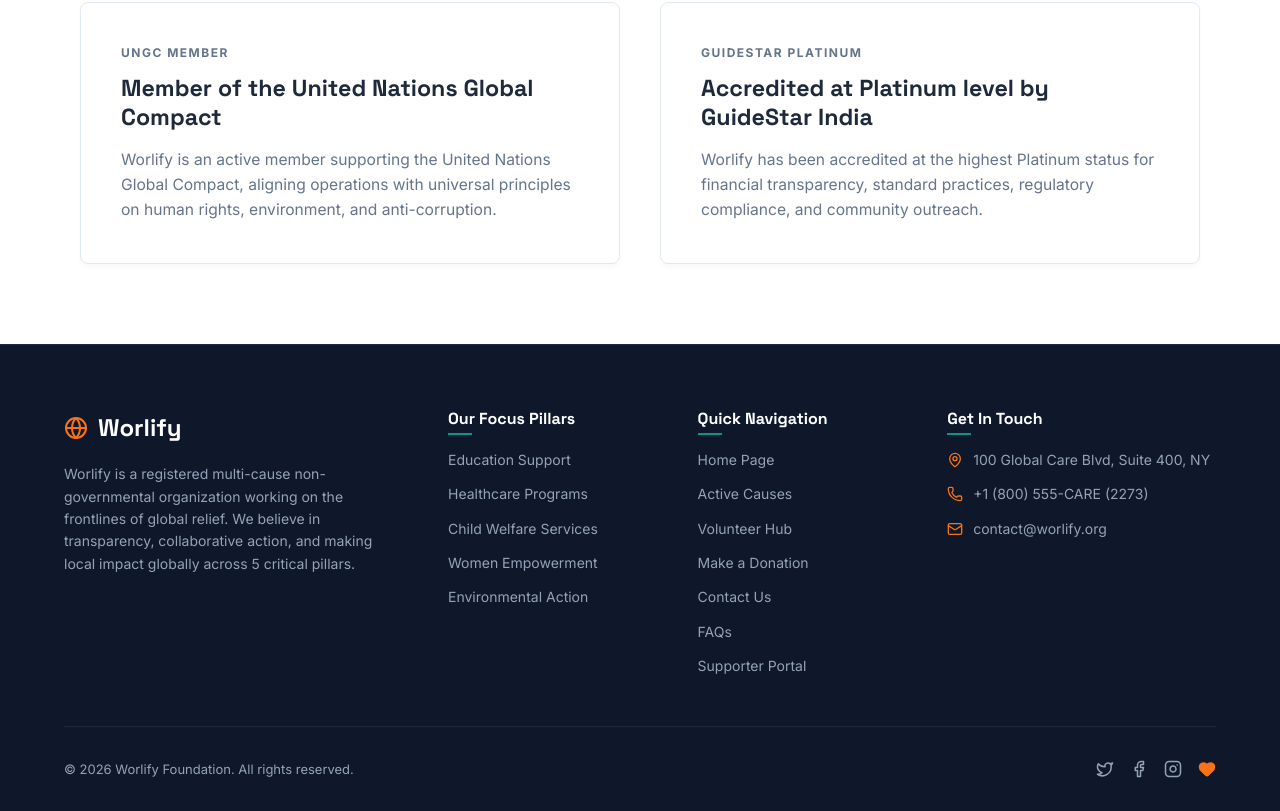
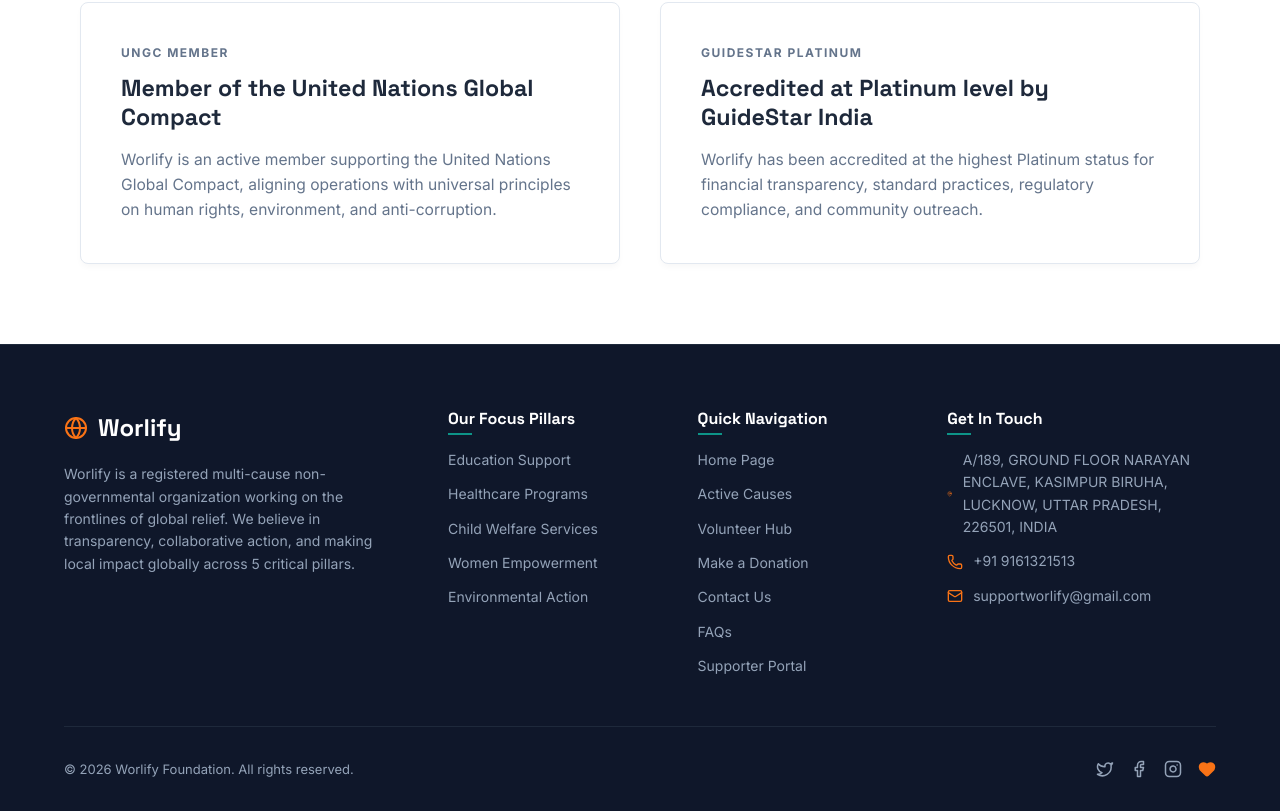
Before and after one commit to worlify/Worlify-Org, a Next.js app: page / in a window 1280 px wide. Shown: the part 5399-6210 px from the top of the page. Built offline with nearby package versions, Linux system fonts and the light colour scheme; no server answers; the database is empty.

Commit message:
contact details fixes

```diff
--- a/src/components/Contact.jsx
+++ b/src/components/Contact.jsx
@@ -29,7 +29,7 @@
   });
 
   // Regional office active tab
-  const [activeOfficeTab, setActiveOfficeTab] = useState('mumbai');
+  const [activeOfficeTab, setActiveOfficeTab] = useState('head_office');
 
   const handleChange = (e) => {
     const { name, value } = e.target;
@@ -82,20 +82,15 @@
 
   // Office data for regional tabs
   const offices = {
-    mumbai: {
-      address: 'Unit No. 101, First Floor, Block A, Mumbai Tech Park, BKC, Mumbai - 400051',
-      phone: '+91-22-68934500',
-      email: 'mumbai@sankalpindia.org'
+    head_office: {
+      address: 'A/1, JAN KALYAN BHAWAN-NEAR SMS COLLEGE, KASIMPUR BIRUHA, LUCKNOW, UTTAR PRADESH, 226501, INDIA',
+      phone: '+91-9161321513',
+      email: 'supportworlify@gmail.com'
     },
-    patna: {
-      address: '3rd Floor, Shanti Enclave, Boring Road, Near Chauraha, Patna - 800001',
-      phone: '+91-612-4029188',
-      email: 'patna@sankalpindia.org'
-    },
-    bengaluru: {
-      address: 'No. 45, 2nd Cross Road, Koramangala 4th Block, Bengaluru - 560034',
-      phone: '+91-80-41589300',
-      email: 'bengaluru@sankalpindia.org'
+    regd_office: {
+      address: 'A/189, GROUND FLOOR NARAYAN ENCLAVE, KASIMPUR BIRUHA, LUCKNOW, UTTAR PRADESH, 226501, INDIA',
+      phone: '+91-9161321513',
+      email: 'supportworlify@gmail.com'
     }
   };
 
@@ -111,8 +106,8 @@
             <div className={styles.contactSection}>
               <h3 className={styles.sectionHeader}>FOR CORPORATE PARTNERSHIPS</h3>
               <p className={styles.sectionText}>For all queries relating to corporate partnerships:</p>
-              <a href="mailto:corporatepartnerships@sankalpindia.org" className={styles.emailLink}>
-                corporatepartnerships@sankalpindia.org
+              <a href="mailto:supportworlify@gmail.com" className={styles.emailLink}>
+                supportworlify@gmail.com
               </a>
             </div>
 
@@ -121,23 +116,23 @@
 
               <div className={styles.subSection}>
                 <h4 className={styles.subSectionHeader}>FOR NEW DONORS</h4>
-                <p className={styles.sectionText}>Ashutosh: +91 9886311666 / <a href="mailto:ashutosh@sankalpindia.org" className={styles.inlineEmail}>ashutosh@sankalpindia.org</a></p>
-                <p className={styles.sectionText}>Or write to us at <a href="mailto:donate@sankalpindia.org" className={styles.inlineEmail}>donate@sankalpindia.org</a></p>
+                <p className={styles.sectionText}>RAVI: +91 9161321513 / <a href="mailto:ravikumarverma.co.in@gmail.com" className={styles.inlineEmail}>ravikumarverma.co.in@gmail.com</a></p>
+                <p className={styles.sectionText}>Or write to us at <a href="mailto:worlifyfoundation@gmail.com" className={styles.inlineEmail}>worlifyfoundation@gmail.com</a></p>
               </div>
 
               <div className={styles.subSection}>
                 <h4 className={styles.subSectionHeader}>FOR EXISTING DONORS</h4>
                 <p className={styles.sectionText}>For all queries regarding donation receipts/certificates:</p>
-                <a href="mailto:receipt@sankalpindia.org" className={styles.emailLink}>
-                  receipt@sankalpindia.org
+                <a href="mailto:worlifyfoundation@gmail.com" className={styles.emailLink}>
+                  worlifyfoundation@gmail.com
                 </a>
               </div>
             </div>
 
             <div className={styles.contactSection}>
               <h3 className={styles.sectionHeader}>FOR ALL GENERAL QUERIES</h3>
-              <a href="mailto:info@sankalpindia.org" className={styles.emailLink}>
-                info@sankalpindia.org
+              <a href="mailto:supportworlify@gmail.com" className={styles.emailLink}>
+                supportworlify@gmail.com
               </a>
             </div>
           </div>
@@ -279,45 +274,17 @@
                   <div className={styles.contactGrid}>
                     <div className={styles.gridCard}>
                       <span className={styles.cardRegion}>NORTH REGION</span>
-                      <p className={styles.cardContactInfo}>Manav Singh Saluja</p>
-                      <p className={styles.cardContactInfo}>+91 8826048123</p>
-                      <a href="mailto:manav.saluja@sankalpindia.org" className={styles.cardEmailLink}>manav.saluja@sankalpindia.org</a>
+                      <p className={styles.cardContactInfo}>Ravi Kumar Verma</p>
+                      <p className={styles.cardContactInfo}>+91 9161321513</p>
+                      <a href="mailto:ravikumarverma.co.in@gmail.com" className={styles.cardEmailLink}>ravikumarverma.co.in@gmail.com</a>
                     </div>
 
-                    <div className={styles.gridCard}>
+                    {/* <div className={styles.gridCard}>
                       <span className={styles.cardRegion}>WEST REGION</span>
                       <p className={styles.cardContactInfo}>Amit Shukla</p>
                       <p className={styles.cardContactInfo}>+91 9967115859</p>
                       <a href="mailto:amit.shukla@sankalpindia.org" className={styles.cardEmailLink}>amit.shukla@sankalpindia.org</a>
-                    </div>
-
-                    <div className={styles.gridCard}>
-                      <span className={styles.cardRegion}>SOUTH REGION</span>
-                      <p className={styles.cardContactInfo}>Anubhav Kapoor</p>
-                      <p className={styles.cardContactInfo}>+91 9820542338</p>
-                      <a href="mailto:anubhav.kapoor@sankalpindia.org" className={styles.cardEmailLink}>anubhav.kapoor@sankalpindia.org</a>
-                    </div>
-
-                    <div className={styles.gridCard}>
-                      <span className={styles.cardRegion}>EAST REGION</span>
-                      <p className={styles.cardContactInfo}>Sanjay Agrawal</p>
-                      <p className={styles.cardContactInfo}>+91 9831038166</p>
-                      <a href="mailto:sanjay.agrawal@sankalpindia.org" className={styles.cardEmailLink}>sanjay.agrawal@sankalpindia.org</a>
-                    </div>
-
-                    <div className={styles.gridCard}>
-                      <span className={styles.cardRegion}>CORPORATE EMPLOYER ENGAGEMENT</span>
-                      <p className={styles.cardContactInfo}>Abhay Pandey</p>
-                      <p className={styles.cardContactInfo}>+91 9920367280</p>
-                      <a href="mailto:abhay.pandey@sankalpindia.org" className={styles.cardEmailLink}>abhay.pandey@sankalpindia.org</a>
-                    </div>
-
-                    <div className={styles.gridCard}>
-                      <span className={styles.cardRegion}>CAUSE MARKETING & CAMPAIGNS</span>
-                      <p className={styles.cardContactInfo}>Rohan Dey</p>
-                      <p className={styles.cardContactInfo}>+91 9819665780</p>
-                      <a href="mailto:rohan.dey@sankalpindia.org" className={styles.cardEmailLink}>rohan.dey@sankalpindia.org</a>
-                    </div>
+                    </div> */}
                   </div>
                 </div>
 
@@ -327,33 +294,15 @@
                   <div className={styles.contactGrid}>
                     <div className={styles.gridCard}>
                       <span className={styles.cardRegion}>EVENT RELATED QUERIES</span>
-                      <p className={styles.cardContactInfo}>Rajeev Sharma</p>
-                      <a href="mailto:rajeev@sankalpindia.org" className={styles.cardEmailLink}>rajeev@sankalpindia.org</a>
+                      <p className={styles.cardContactInfo}>Support Worlify</p>
+                      <a href="mailto:supportworlify@gmail.com" className={styles.cardEmailLink}>supportworlify@gmail.com</a>
                     </div>
 
-                    <div className={styles.gridCard}>
+                    {/* <div className={styles.gridCard}>
                       <span className={styles.cardRegion}>PHILANTHROPY ADVISORY</span>
                       <p className={styles.cardContactInfo}>Nitin Patel</p>
                       <a href="mailto:nitin.patel@sankalpindia.org" className={styles.cardEmailLink}>nitin.patel@sankalpindia.org</a>
-                    </div>
-
-                    <div className={styles.gridCard}>
-                      <span className={styles.cardRegion}>SCHOOL PARTNERSHIP</span>
-                      <p className={styles.cardContactInfo}>Kiran Mehta</p>
-                      <a href="mailto:kiran.mehta@sankalpindia.org" className={styles.cardEmailLink}>kiran.mehta@sankalpindia.org</a>
-                    </div>
-
-                    <div className={styles.gridCard}>
-                      <span className={styles.cardRegion}>MEDIA & GOVT AFFAIRS</span>
-                      <p className={styles.cardContactInfo}>Nehal Sen</p>
-                      <a href="mailto:nehal@sankalpindia.org" className={styles.cardEmailLink}>nehal@sankalpindia.org</a>
-                    </div>
-
-                    <div className={styles.gridCard}>
-                      <span className={styles.cardRegion}>CELEBRITY ASSOCIATIONS</span>
-                      <p className={styles.cardContactInfo}>Pranay Singh</p>
-                      <a href="mailto:pranay.singh@sankalpindia.org" className={styles.cardEmailLink}>pranay.singh@sankalpindia.org</a>
-                    </div>
+                    </div> */}
                   </div>
                 </div>
               </div>
@@ -373,7 +322,7 @@
               <div className={styles.accordionContent}>
                 <p className={styles.accordionPlaceholderText}>For media relations, PR inquiries and public communication associations:</p>
                 <p className={styles.accordionPlaceholderText}>
-                  <strong>Media Desk:</strong> <a href="mailto:media@sankalpindia.org" className={styles.inlineEmail}>media@sankalpindia.org</a> or call +91-11-40583415
+                  <strong>Media Desk:</strong> <a href="mailto:supportworlify@gmail.com" className={styles.inlineEmail}>supportworlify@gmail.com</a> or call +91-9161321513
                 </p>
               </div>
             )}
@@ -392,7 +341,7 @@
               <div className={styles.accordionContent}>
                 <p className={styles.accordionPlaceholderText}>For questions regarding our ongoing campaigns, execution tracking and field status:</p>
                 <p className={styles.accordionPlaceholderText}>
-                  <strong>Program Office:</strong> <a href="mailto:programmes@sankalpindia.org" className={styles.inlineEmail}>programmes@sankalpindia.org</a> or call +91-11-40583420
+                  <strong>Program Office:</strong> <a href="mailto:supportworlify@gmail.com" className={styles.inlineEmail}>supportworlify@gmail.com</a> or call +91-9161321513
                 </p>
               </div>
             )}
@@ -411,7 +360,7 @@
               <div className={styles.accordionContent}>
                 <p className={styles.accordionPlaceholderText}>To join our team or apply for internships, fellowship programs and voluntary duties:</p>
                 <p className={styles.accordionPlaceholderText}>
-                  <strong>Human Resources:</strong> <a href="mailto:careers@sankalpindia.org" className={styles.inlineEmail}>careers@sankalpindia.org</a>. Please attach your resume and cover letter.
+                  <strong>Human Resources:</strong> <a href="mailto:supportworlify@gmail.com" className={styles.inlineEmail}>supportworlify@gmail.com</a>. Please attach your resume and cover letter.
                 </p>
               </div>
             )}
@@ -427,12 +376,12 @@
 
           <div className={styles.officeBlock}>
             <h3 className={styles.officeType}>HEAD OFFICE</h3>
-            <p className={styles.officeAddress}>1st & 2nd Floor, Gurucharan House, Yusuf Sarai Community Centre, New Delhi - 110016</p>
-            <p className={styles.officeDetails}>Phone: +91-11-40583400, Fax: +91-11-40583401</p>
-            <p className={styles.officeDetails}>Email: <a href="mailto:info@sankalpindia.org" className={styles.inlineEmail}>info@sankalpindia.org</a></p>
+            <p className={styles.officeAddress}>A/1, JAN KALYAN BHAWAN-NEAR SMS COLLEGE, KASIMPUR BIRUHA, LUCKNOW, UTTAR PRADESH, 226501, INDIA</p>
+            <p className={styles.officeDetails}>Phone: +91-9161321513</p>
+            <p className={styles.officeDetails}>Email: <a href="mailto:supportworlify@gmail.com" className={styles.inlineEmail}>supportworlify@gmail.com</a></p>
 
             <p className={styles.officeAddress} style={{ marginTop: '16px' }}><strong>Regd. Office:</strong></p>
-            <p className={styles.officeAddress}>S-217, Panchsheel Park, New Delhi - 110017</p>
+            <p className={styles.officeAddress}>A/189, GROUND FLOOR NARAYAN ENCLAVE, KASIMPUR BIRUHA, LUCKNOW, UTTAR PRADESH, 226501, INDIA</p>
           </div>
 
           {/* Google Maps Iframe Embed container */}
@@ -459,22 +408,16 @@
           {/* Tabs header */}
           <div className={styles.tabButtonsRow}>
             <button
-              className={`${styles.tabBtn} ${activeOfficeTab === 'mumbai' ? styles.activeTabBtn : ''}`}
-              onClick={() => setActiveOfficeTab('mumbai')}
+              className={`${styles.tabBtn} ${activeOfficeTab === 'head_office' ? styles.activeTabBtn : ''}`}
+              onClick={() => setActiveOfficeTab('head_office')}
             >
-              MUMBAI
+              Head Office
             </button>
             <button
-              className={`${styles.tabBtn} ${activeOfficeTab === 'patna' ? styles.activeTabBtn : ''}`}
-              onClick={() => setActiveOfficeTab('patna')}
+              className={`${styles.tabBtn} ${activeOfficeTab === 'regd_office' ? styles.activeTabBtn : ''}`}
+              onClick={() => setActiveOfficeTab('regd_office')}
             >
-              PATNA
-            </button>
-            <button
-              className={`${styles.tabBtn} ${activeOfficeTab === 'bengaluru' ? styles.activeTabBtn : ''}`}
-              onClick={() => setActiveOfficeTab('bengaluru')}
-            >
-              BENGALURU
+              Registered Office
             </button>
           </div>
 
--- a/src/components/Footer.jsx
+++ b/src/components/Footer.jsx
@@ -55,15 +55,15 @@
             <div className={styles.contactInfo}>
               <div className={styles.contactRow}>
                 <MapPin size={16} className={styles.logoIcon} />
-                <span>100 Global Care Blvd, Suite 400, NY</span>
+                <span>A/189, GROUND FLOOR NARAYAN ENCLAVE, KASIMPUR BIRUHA, LUCKNOW, UTTAR PRADESH, 226501, INDIA</span>
               </div>
               <div className={styles.contactRow}>
                 <Phone size={16} className={styles.logoIcon} />
-                <span>+1 (800) 555-CARE (2273)</span>
+                <span>+91 9161321513</span>
               </div>
               <div className={styles.contactRow}>
                 <Mail size={16} className={styles.logoIcon} />
-                <span>contact@worlify.org</span>
+                <span>supportworlify@gmail.com</span>
               </div>
             </div>
           </div>
```
